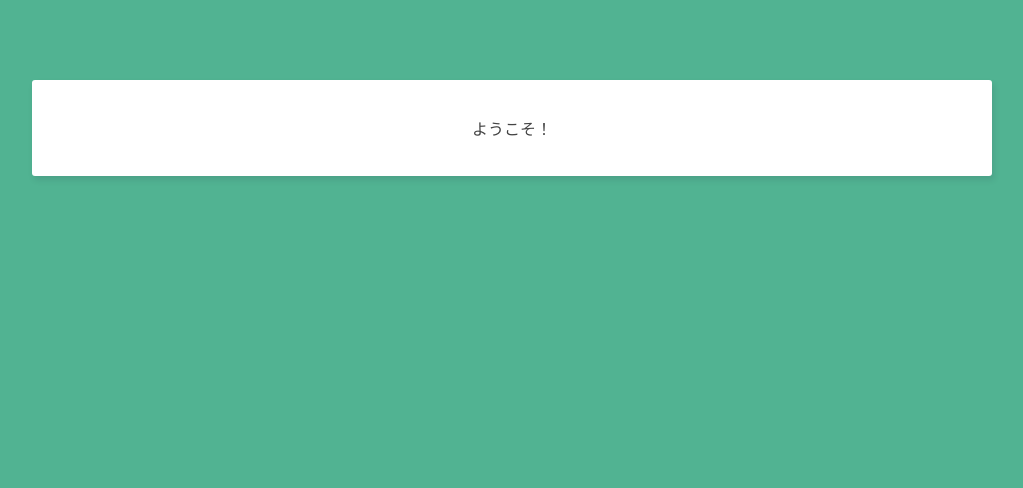
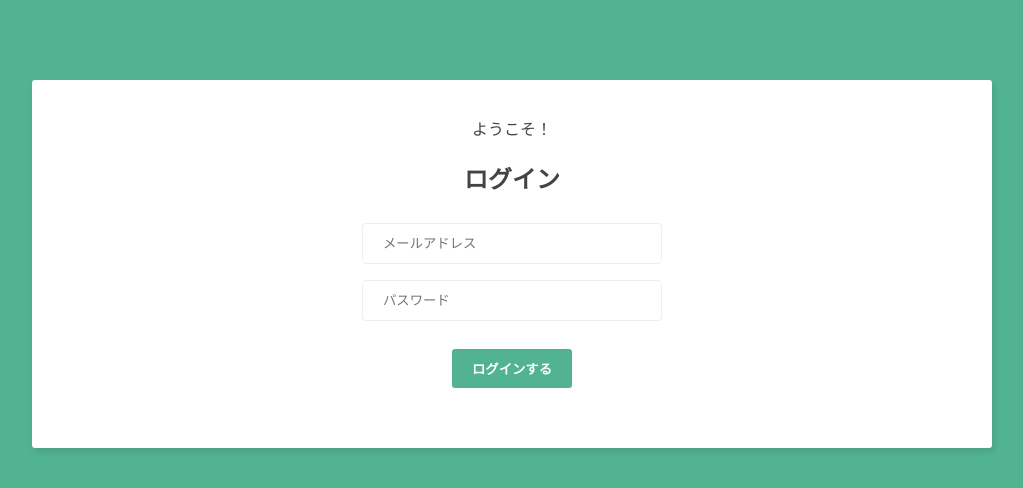
Before and after one commit to Taka2401/Chat-Vue.js, a Vue app: page / in a window 1280 px wide. Shown: the top 488 px of the page, without its empty margins (128-1151 px from the left). Built offline with nearby package versions, Linux system fonts and the light colour scheme.

Commit message:
add: ログインフォーム作成

```diff
--- /dev/null
+++ b/src/components/LoginForm.vue
@@ -0,0 +1,21 @@
+<template>
+  <div>
+    <h2>ログイン</h2>
+    <form>
+      <input type="email" required placeholder="メールアドレス" v-model="email">
+      <input type="password" required placeholder="パスワード" v-model="password">
+      <button>ログインする</button>
+    </form>
+  </div>
+</template>
+
+<script>
+export default {
+  data () {
+    return {
+      email: '',
+      password: ''
+    }
+  }
+}
+</script>
--- a/src/views/Welcome.vue
+++ b/src/views/Welcome.vue
@@ -1,15 +1,46 @@
 <template>
   <div class="container welcome">
     <p>ようこそ！</p>
+    <LoginForm />
   </div>
 </template>
 
 <script>
+import LoginForm from '../components/LoginForm.vue'
+export default {
+  components: { LoginForm }
+}
 </script>
 
-<style scoped>
+<style>
   .welcome {
     text-align: center;
     padding: 20px 0;
   }
+
+  .welcome form {
+    width: 300px;
+    margin: 20px auto;
+  }
+  .welcome label {
+    display: block;
+    margin: 20px 0 10px;
+  }
+  .welcome input {
+    width: 100%;
+    padding: 12px 20px;
+    margin: 8px auto;
+    border-radius: 4px;
+    border: 1px solid #eee;
+    outline: none;
+    box-sizing: border-box;
+  }
+  .welcome span{
+    font-weight: bold;
+    text-decoration: underline;
+    cursor: pointer;
+  }
+  .welcome button {
+    margin: 20px auto;
+  }
 </style>
```
